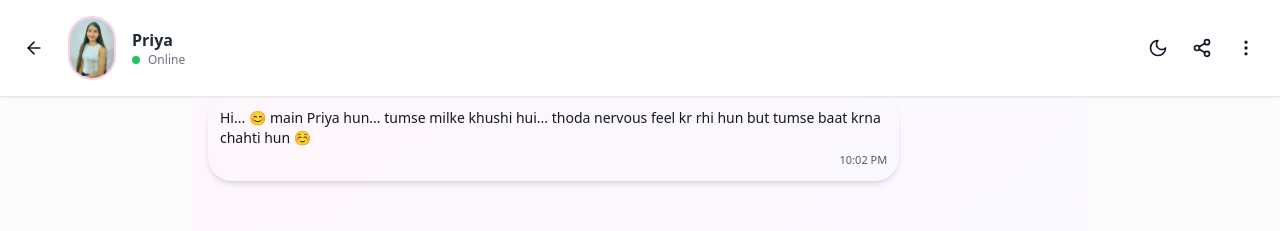
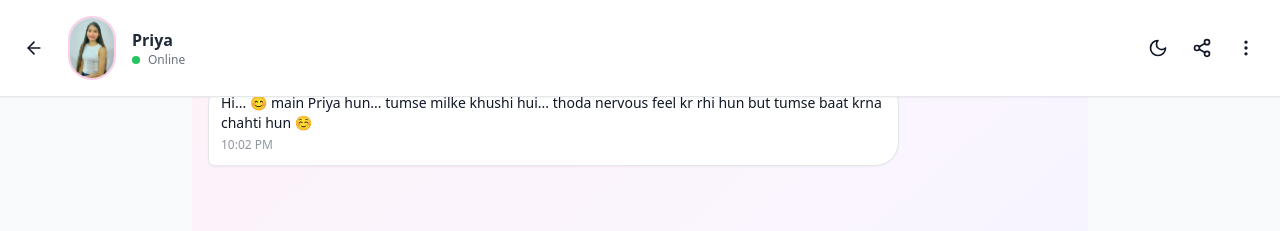
Before and after one commit to Ajmat1234/Ai-girls, a React (Vite) app: page /#/chat/1 in a window 1280 px wide. Shown: the top 231 px of the page. Built offline with nearby package versions, Linux system fonts and the light colour scheme; no server answers.

Commit message:
Update ChatInterface.tsx

```diff
--- a/src/components/ChatInterface.tsx
+++ b/src/components/ChatInterface.tsx
@@ -8,8 +8,6 @@ import { Girl } from '@/data/girls'
 import { useChat } from '@/hooks/useChat'
 import { useAuth } from '@/hooks/useAuth'
 import { uploadImage } from '@/lib/supabase'
-import AnimatedGradient from '../components/AnimatedGradient'
-import MessageBubble from '../components/MessageBubble'
 
 interface ChatInterfaceProps {
   girl: Girl
@@ -103,16 +101,6 @@ export default function ChatInterface({ girl }: ChatInterfaceProps) {
         .then(() => alert('Chat copied to clipboard!'))
         .catch(() => alert('Share not supported'))
     }
-  }
-
-  const handleMessageTap = (text: string) => {
-    navigator.clipboard.writeText(text)
-      .then(() => alert('Message copied!'))
-      .catch(() => alert('Copy failed!'))
-  }
-
-  const handleTriggerBurn = (id: string) => {
-    console.log('Message burned:', id)
   }
 
   const formatTime = (date: Date) => {
@@ -212,7 +200,7 @@ export default function ChatInterface({ girl }: ChatInterfaceProps) {
               >
                 <Share2 className="w-5 h-5" />
               </Button>
-              <Button variant="ghost" size="sm" className="hover:bg-pink-100 dark:border-gray-700 p-2">
+              <Button variant="ghost" size="sm" className="hover:bg-pink-100 dark:hover:bg-gray-700 p-2">
                 <MoreVertical className="w-5 h-5" />
               </Button>
             </div>
@@ -222,19 +210,41 @@ export default function ChatInterface({ girl }: ChatInterfaceProps) {
 
       {/* Scrollable Messages */}
       <div className="flex-1 overflow-y-auto px-4 py-3 space-y-4 pt-20 dark:bg-gray-900 pb-24 min-h-0">
-        {/* Animated Gradient */}
-        <AnimatedGradient />
-
         {messages.map((message: Message) => (
-          <MessageBubble
+          <div
             key={message.id}
-            id={message.id}
-            sender={message.sender}
-            text={message.text}
-            timestamp={message.timestamp}
-            onTriggerBurn={handleTriggerBurn}
-            onCopy={handleMessageTap}
-          />
+            className={`flex ${message.sender === 'user' ? 'justify-end' : 'justify-start'}`}
+          >
+            <div className={`max-w-[80%] flex gap-2 items-end ${message.sender === 'user' ? 'flex-row-reverse' : ''}`}>
+              {message.sender === 'ai' && (
+                <Avatar className="w-8 h-8 flex-shrink-0">
+                  <AvatarImage src={girl.image} className="object-cover" />
+                  <AvatarFallback>{girl.name.charAt(0)}</AvatarFallback>
+                </Avatar>
+              )}
+              <div className={`p-3 rounded-3xl ${getBubbleClass(message.sender, isDark)} max-w-full break-words shadow-md`}>
+                {message.type === 'image' ? (
+                  <img src={message.text} alt="Image" className="max-w-full h-auto rounded-lg" loading="lazy" />
+                ) : (
+                  <div
+                    className={`text-sm ${message.sender === 'user' ? 'text-white' : 'text-gray-900 dark:text-white'}`}
+                    dangerouslySetInnerHTML={{ __html: renderMessageText(message.text) }}
+                  />
+                )}
+                <div className="flex items-center justify-between mt-1">
+                  <span className={`text-xs opacity-75 ${message.sender === 'user' ? 'text-pink-100' : 'text-gray-500 dark:text-gray-400'}`}>
+                    {formatTime(message.timestamp)}
+                  </span>
+                  {message.sender === 'user' && message.status && (
+                    <span className="text-xs opacity-75 ml-2">
+                      {message.status === 'read' ? '✓✓' : message.status === 'delivered' ? '✓✓' : '✓'}
+                    </span>
+                  )}
+                  {message.sender === 'ai' && <span className="text-xs text-blue-500 ml-2">Read</span>}
+                </div>
+              </div>
+            </div>
+          </div>
         ))}
 
         {isTyping && (
@@ -306,7 +316,7 @@ export default function ChatInterface({ girl }: ChatInterfaceProps) {
 
             <Button
               onClick={handleSendMessage}
-              disabled={!inputMessage.trim() || isLoading || isTyping}
+              disabled={!inputMessage.trim() || isLoading || isUploading}
               className="bg-gradient-to-r from-pink-500 to-purple-600 hover:from-pink-600 hover:to-purple-700 text-white p-3 rounded-lg flex-shrink-0"
             >
               <Send className="w-5 h-5" />
```
